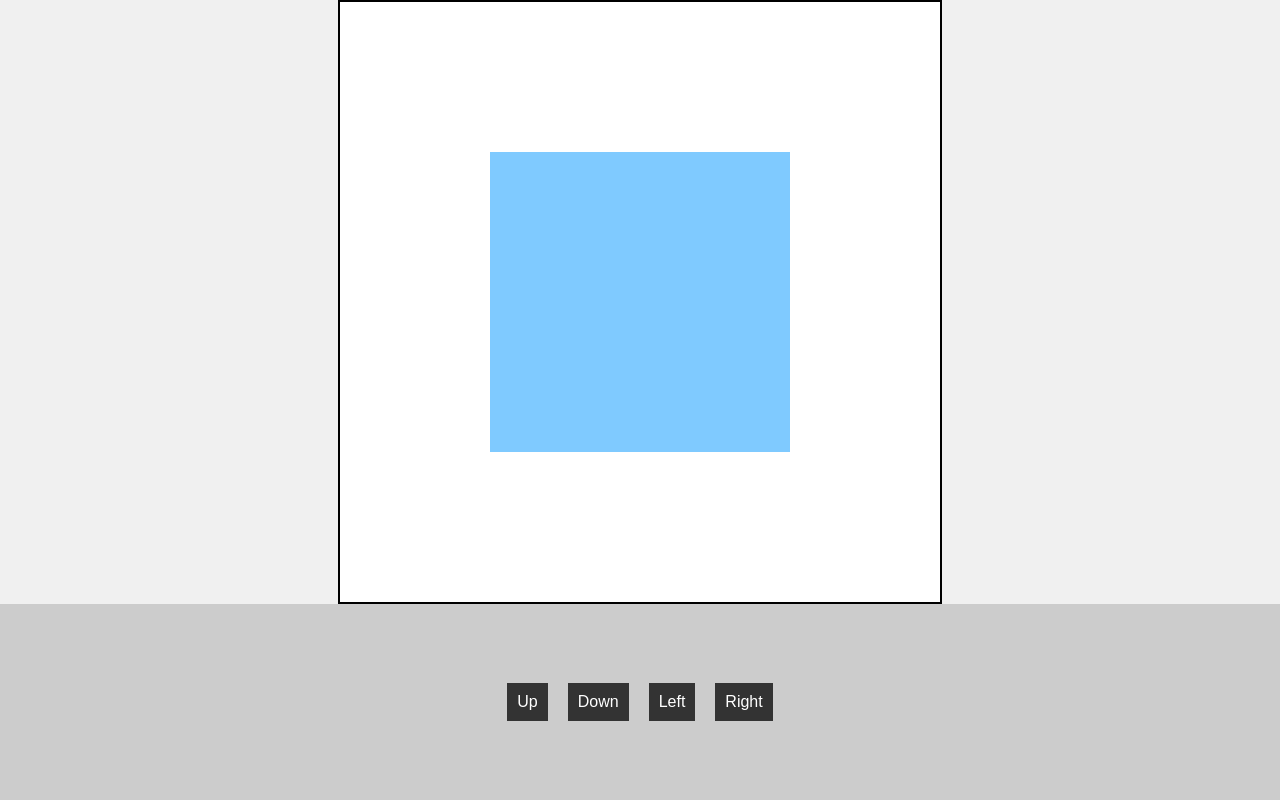
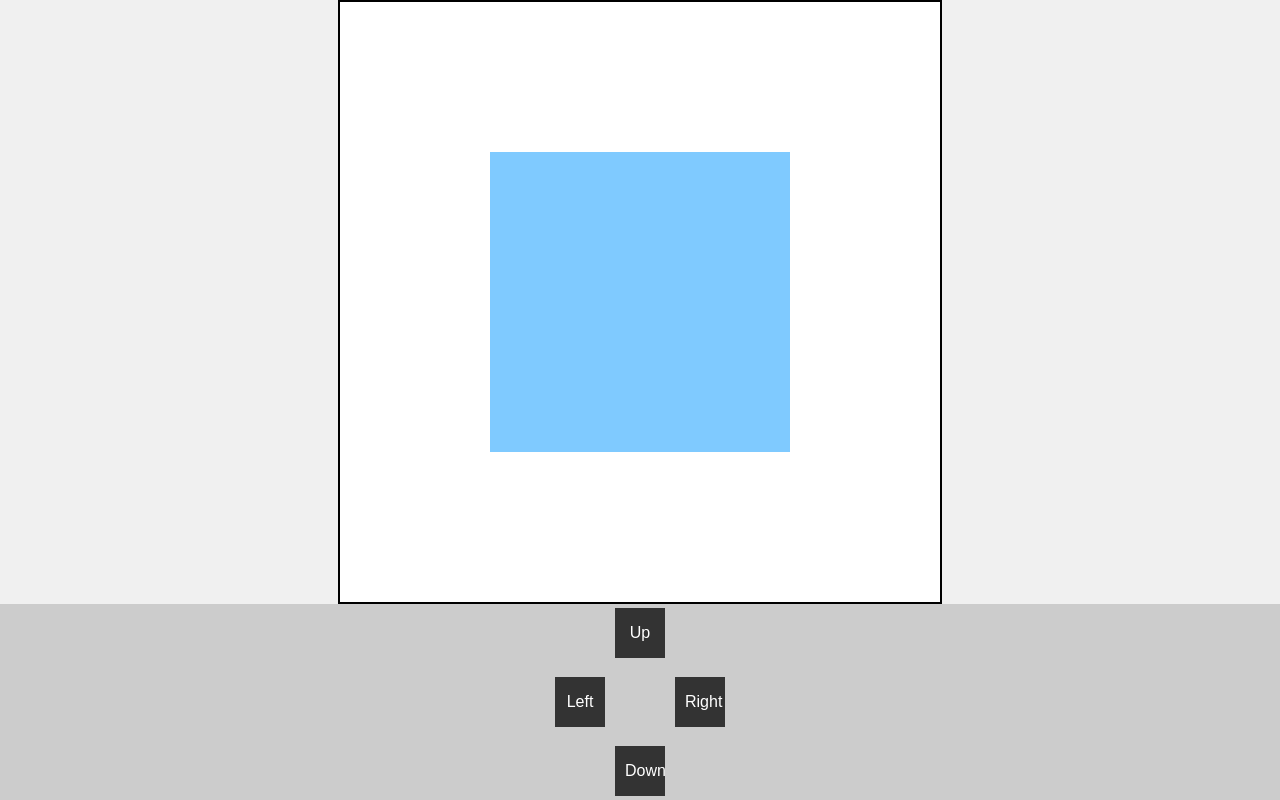
Before and after one commit to Cristo-Ari/HTML-rctngl, a plain HTML site: page Index.html in a window 1280 px wide. Drawn offline with Linux system fonts and the light colour scheme.

Commit message:
Update Index.html

```diff
--- a/Index.html
+++ b/Index.html
@@ -70,10 +70,88 @@
         }
 
         @keyframes gradientMove {
-            from { background-position: 200% 0; }
-            to { background-position: -200% 0; }
+            from { background-position: 200% 200%; }
+            to { background-position: -200% -400%; }
         }
     </style>
+    <style>
+    /* Оставляем остальной стиль без изменений */
+    #bottomDiv {
+        flex: 1;
+        display: flex;
+        justify-content: center;
+        align-items: center;
+        background-color: #ccc;
+    }
+
+    #bottomDiv {
+        display: grid;
+        grid-template-rows: repeat(3, auto);
+        grid-template-columns: repeat(3, auto);
+        gap: 10px;
+    }
+
+    #upButton {
+        grid-row: 1;
+        grid-column: 2;
+    }
+
+    #downButton {
+        grid-row: 3;
+        grid-column: 2;
+    }
+
+    #leftButton {
+        grid-row: 2;
+        grid-column: 1;
+    }
+
+    #rightButton {
+        grid-row: 2;
+        grid-column: 3;
+    }
+
+    .controlButton {
+        margin: 0;
+        padding: 10px;
+        font-size: 16px;
+        position: relative;
+        overflow: hidden;
+        background: #333;
+        color: white;
+        border: none;
+        cursor: pointer;
+        transition: background 0.5s ease;
+        width: 50px; /* Размер кнопок */
+        height: 50px; /* Размер кнопок */
+    }
+
+    .controlButton::before {
+        content: '';
+        position: absolute;
+        top: 0;
+        left: 0;
+        width: 100%;
+        height: 100%;
+        background: linear-gradient(var(--gradient-direction), #ff0000, #00ff00, #0000ff);
+        background-size: 200%;
+        opacity: 0;
+        transition: opacity 0.5s ease;
+        z-index: 1;
+        pointer-events: none;
+    }
+
+    .controlButton.active::before {
+        opacity: 0.7;
+        animation: gradientMove 2s infinite linear;
+    }
+
+    @keyframes gradientMove {
+        from { background-position: 200% 200%; }
+        to { background-position: -200% -400%; }
+    }
+</style>
+
 </head>
 <body>
     <div id="container">
```
